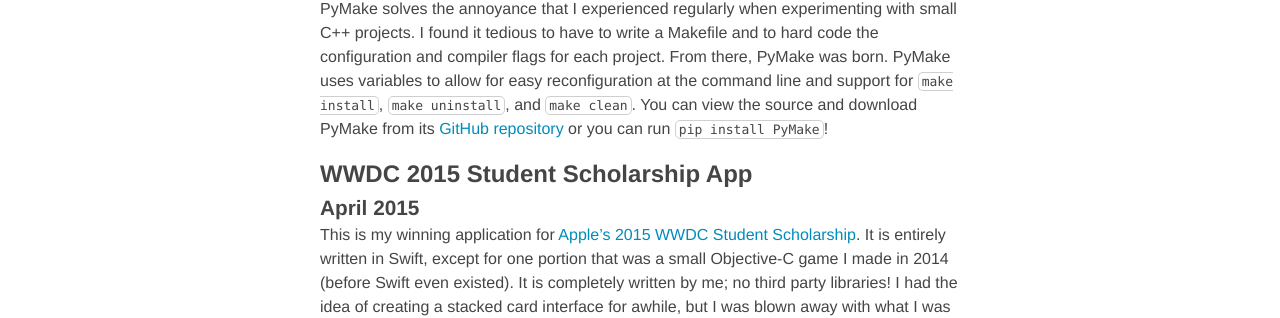
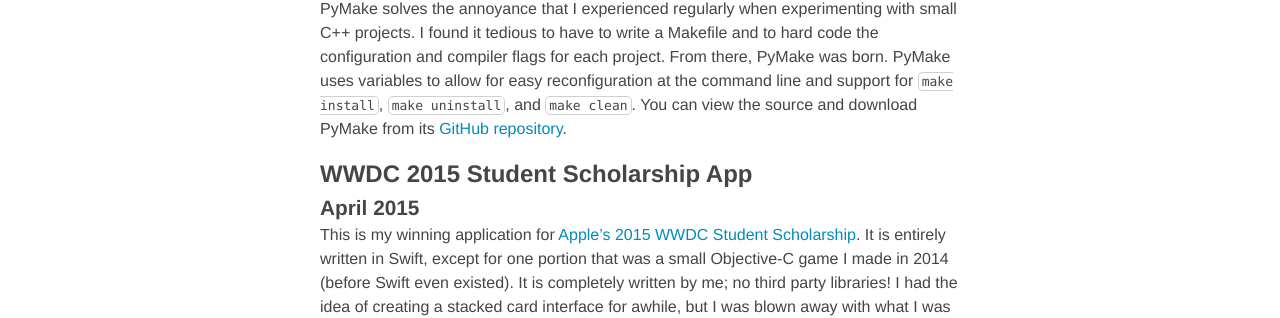
Before and after one commit to Melinysh/melinysh.github.io, a Jekyll site: the page built from projects.md, in a window 1280 px wide. Shown: the part 674-992 px from the top of the page. Built offline with Jekyll 4.4.1, drawn with Linux system fonts in a browser that asks for light colours; nearby versions of some CDN libraries; Markdown is read by kramdown in place of the engine named in the settings.

Commit message:
Preferring git over pip for pymake

```diff
--- a/projects.md
+++ b/projects.md
@@ -7,7 +7,7 @@
 
 ## PyMake
 ### April 2015 - August 2015
-PyMake is a Makefile generator written in Python. It currently works with C & C++ files. PyMake solves the annoyance that I experienced regularly when experimenting with small C++ projects. I found it tedious to have to write a Makefile and to hard code the configuration and compiler flags for each project. From there, PyMake was born. PyMake uses variables to allow for easy reconfiguration at the command line and support for `make install`, `make uninstall`, and `make clean`. You can view the source and download PyMake from its [GitHub repository](https://github.com/Melinysh/PyMake) or you can run `pip install PyMake`!
+PyMake is a Makefile generator written in Python. It currently works with C & C++ files. PyMake solves the annoyance that I experienced regularly when experimenting with small C++ projects. I found it tedious to have to write a Makefile and to hard code the configuration and compiler flags for each project. From there, PyMake was born. PyMake uses variables to allow for easy reconfiguration at the command line and support for `make install`, `make uninstall`, and `make clean`. You can view the source and download PyMake from its [GitHub repository](https://github.com/Melinysh/PyMake).
 
 ## WWDC 2015 Student Scholarship App
 ### April 2015
```
